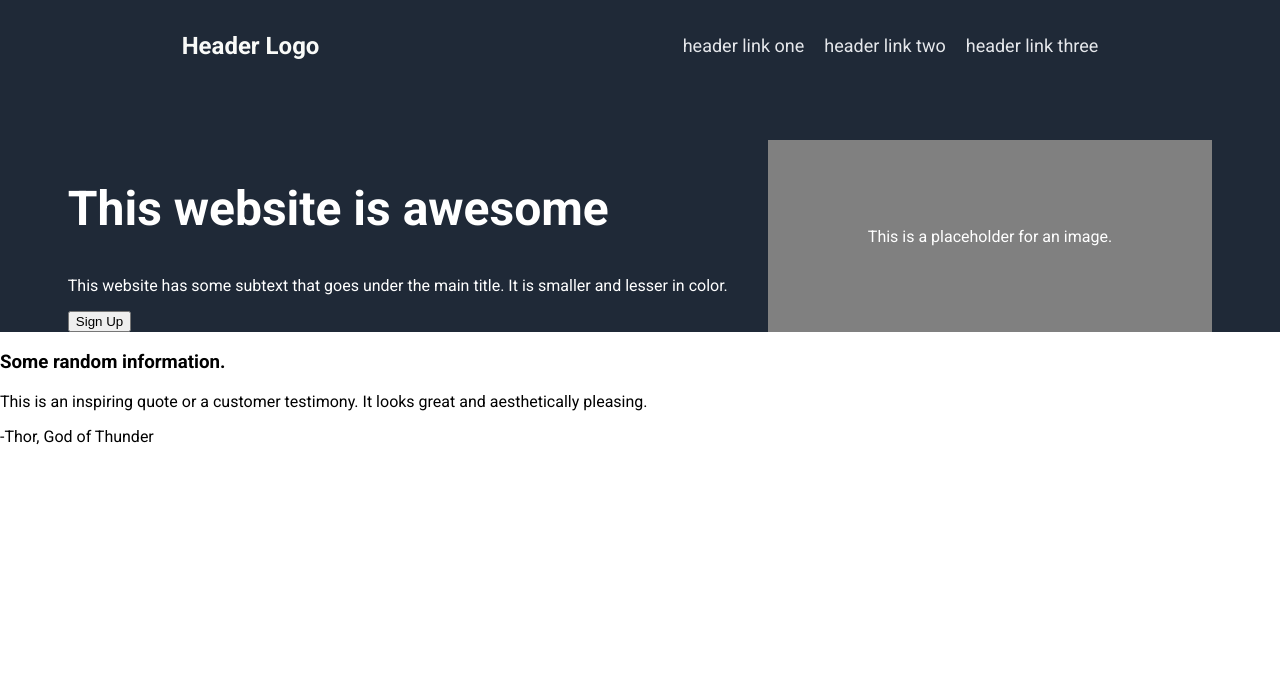
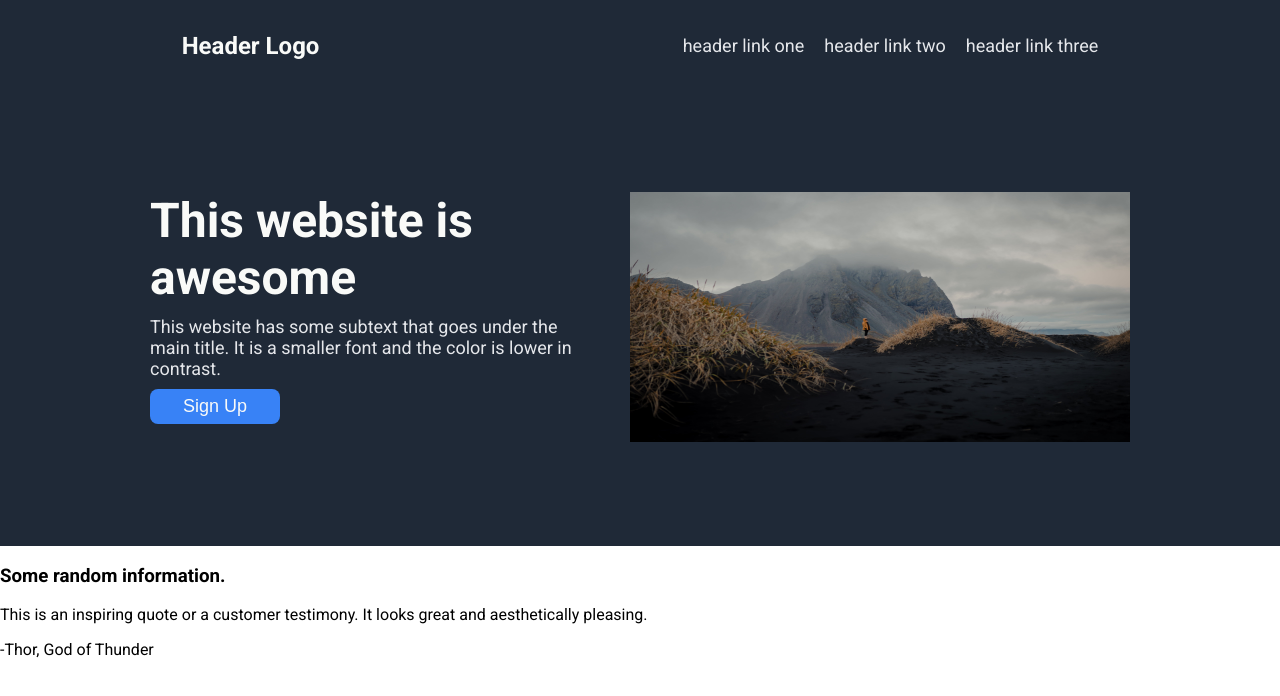
Before and after one commit to m-r-todd/odin-landing-page, a plain HTML site: page index.html in a window 1280 px wide. Drawn offline with Linux system fonts and the light colour scheme; a web font is replaced by a local one.

Commit message:
Complete hero and add image

```diff
--- a/index.html
+++ b/index.html
@@ -20,13 +20,13 @@
         </div>
     </nav>
     <div id="title-hero">
-        <div>
+        <div id="title">
         <h2>This website is awesome</h2>
-        <p>This website has some subtext that goes under the main title. It is smaller and lesser in color.</p>
+        <p>This website has some subtext that goes under the main title. It is a smaller font and the color is lower in contrast.</p>
         <button>Sign Up</button>
         </div>
         <div class="image">
-         <p>This is a placeholder for an image.</p>
+         <img src="./img/mountain.jpg" alt="Picture of cloudy mountain" width="500px" height="250px">
         </div>
     </div>
 </div>
--- a/style.css
+++ b/style.css
@@ -16,7 +16,7 @@ body {
     align-items: center;
     color: #F9FAF8;
     font-size: 24px;
-    padding-bottom: 48px;
+
  }
 
  nav a {
@@ -33,18 +33,42 @@ body {
  #title-hero {
     display: flex;
     justify-content: center;
-    gap: 40px;
+    padding: 100px;
+    flex-wrap: nowrap;
+    gap: 30px;
  }
 
  #title-hero h2 {
     font-size: 48px;
     font-weight: bolder;
+    padding: 0;
+    margin: 0;
+    color: #F9FAF8;
  }
 
- .image {
-    padding: 50px 100px;
-    background-color: gray;
-    display: flex;
-    justify-content: center;
-    align-items: center;
+
+
+ #title {
+   display: flex;
+   flex-direction: column;
+   flex-wrap: wrap;
+   width: 450px;
+   align-items: flex-start;
  }
+
+ #title button {
+   width: 130px;
+   height: 35px;
+   background-color: #3882F6;
+   color: #F9FAF8;
+   border-radius: 8px;
+   border: none;
+   font-size: 18px;
+ }
+
+ #title p {
+   color: #E5E7EB;
+   font-size: 18px;
+   margin: 0;
+   padding: 10px 0;
+ }
```
Also changed, not shown: img/mountain.jpg (added), img/snow.jpg (added), 3 other files.
